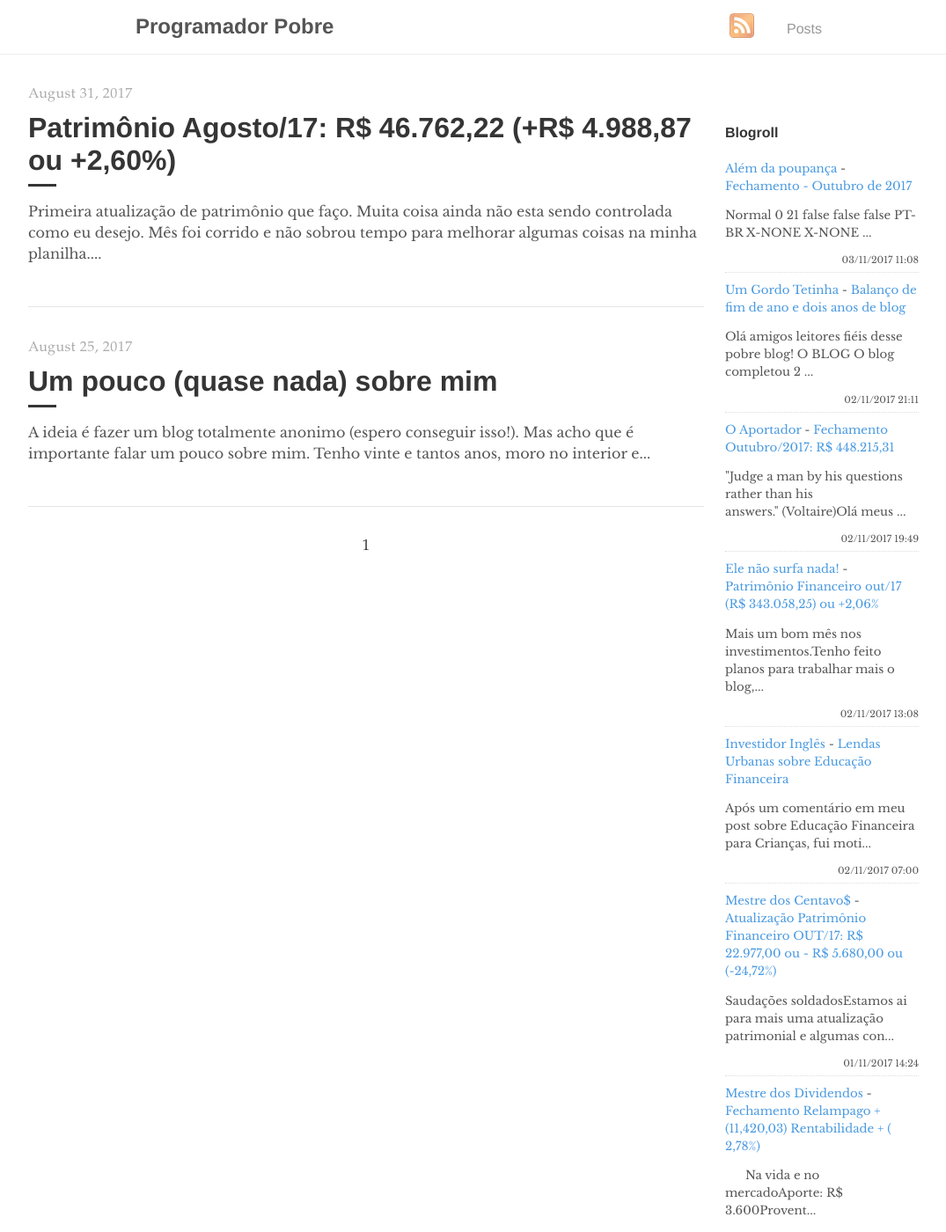
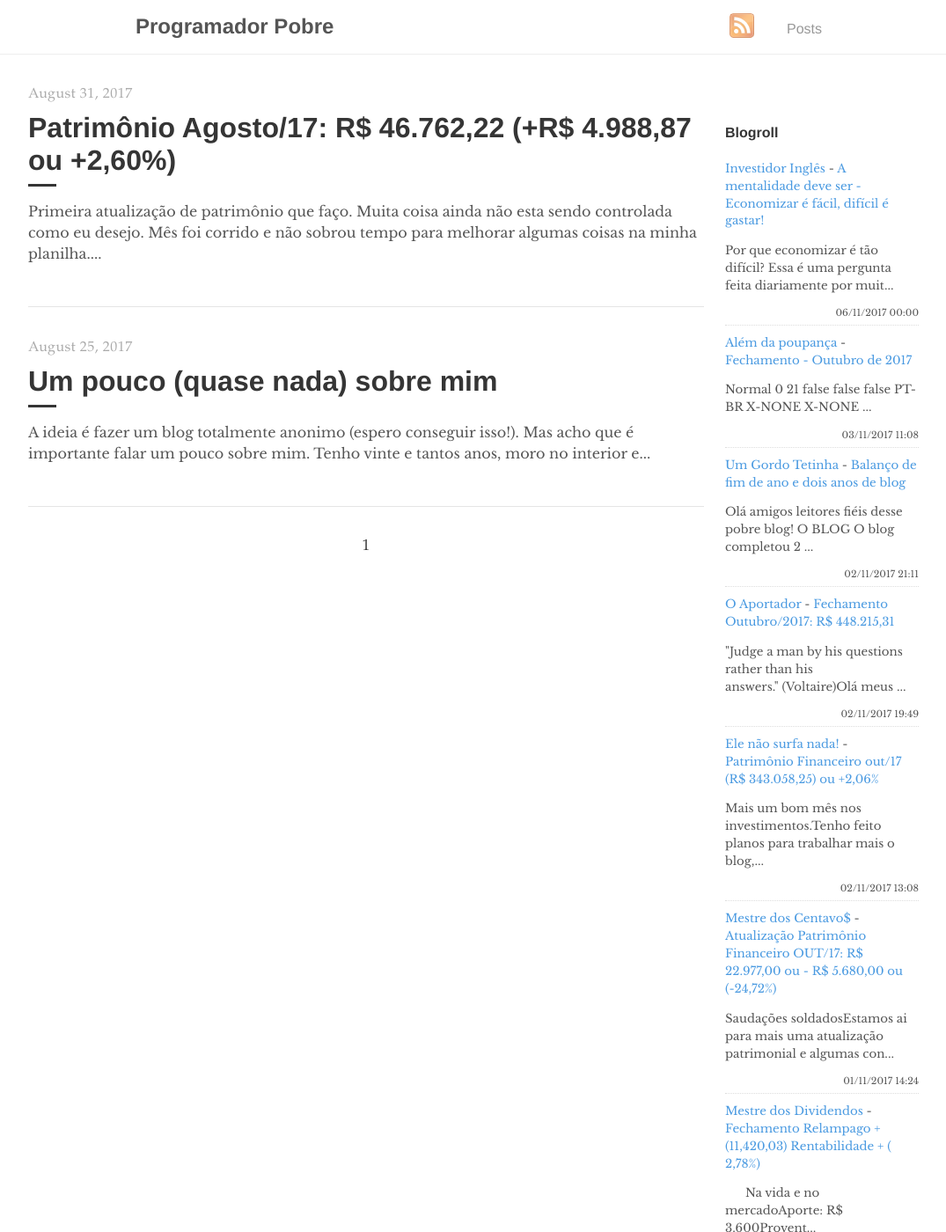
Before and after one commit to programadorpobre/programadorpobre.github.io, a Jekyll site: the page built from index.html, in a window 1280 px wide and 1400 px high. Shown: the whole window at 88% size, without its empty margins (96-1171 px from the left). Built offline with Jekyll 4.4.1, drawn with Linux system fonts in a browser that asks for light colours; the list of posts is cut into pages by our own code; comment, search, counter and statistics services are not loaded.

Commit message:
[ci skip] travis #93

```diff
--- a/_includes/feed-entries.html
+++ b/_includes/feed-entries.html
@@ -1,3 +1,8 @@
+<div class="feed-entry">
+    <a class="feed-entry-site-name" href="http://investidoringles.blogspot.com/">Investidor Inglês</a> - <a class="feed-entry-title" href="http://investidoringles.blogspot.com/2017/11/por-que-economizar-e-tao-dificil.html">A mentalidade deve ser - Economizar é fácil, difícil é gastar!</a>
+    <p class="feed-entry-summary">Por que economizar é tão difícil? Essa é uma pergunta feita diariamente por muit...</p>
+    <time datetime="2017-11-06T00:00:00.000-02:00">06/11/2017 00:00</time>
+</div>
 <div class="feed-entry">
     <a class="feed-entry-site-name" href="http://alemdapoupanca.blogspot.com/">Além da poupança</a> - <a class="feed-entry-title" href="http://alemdapoupanca.blogspot.com/2017/11/fechamento-outubro-de-2017.html">Fechamento - Outubro de 2017</a>
     <p class="feed-entry-summary">         Normal  0      21      false  false  false    PT-BR  X-NONE  X-NONE    ...</p>
@@ -19,11 +24,6 @@
     <time datetime="2017-11-02T13:08:00.000-02:00">02/11/2017 13:08</time>
 </div>
 <div class="feed-entry">
-    <a class="feed-entry-site-name" href="http://investidoringles.blogspot.com/">Investidor Inglês</a> - <a class="feed-entry-title" href="http://investidoringles.blogspot.com/2017/11/lendas-urbanas-sobre-educacao-financeira.html">Lendas Urbanas sobre Educação Financeira</a>
-    <p class="feed-entry-summary">Após um comentário em meu post sobre Educação Financeira para Crianças, fui moti...</p>
-    <time datetime="2017-11-02T07:00:00.000-02:00">02/11/2017 07:00</time>
-</div>
-<div class="feed-entry">
     <a class="feed-entry-site-name" href="http://mestredoscentavos.blogspot.com/">Mestre dos Centavo$</a> - <a class="feed-entry-title" href="http://mestredoscentavos.blogspot.com/2017/11/atualizacao-patrimonio-financeiro-out17.html">Atualização Patrimônio Financeiro OUT/17: R$ 22.977,00 ou - R$ 5.680,00 ou (-24,72%)</a>
     <p class="feed-entry-summary">Saudações soldadosEstamos ai para mais uma atualização patrimonial e algumas con...</p>
     <time datetime="2017-11-01T14:24:00.000-07:00">01/11/2017 14:24</time>
```
